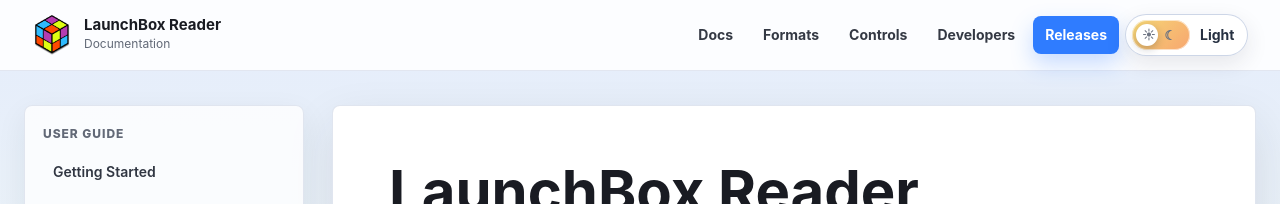
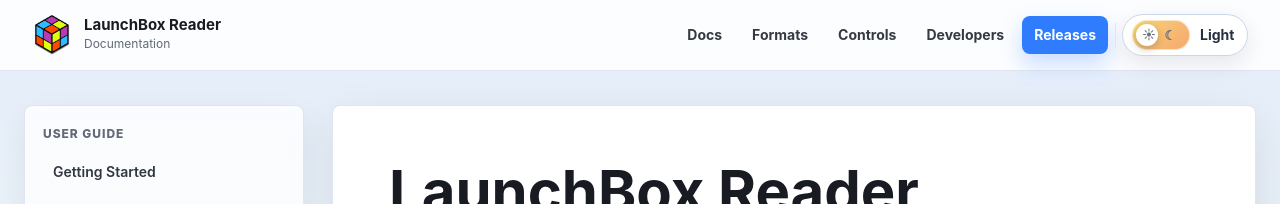
Before and after one commit to unbrokensoftware/launchbox-reader-releases, a Jekyll site: the page built from docs/index.md, in a window 1280 px wide. Shown: the top 204 px of the page. Built offline with Jekyll 4.4.1, drawn with Linux system fonts in a browser that asks for light colours.

Commit message:
Improve header toggle spacing

```diff
--- a/docs/assets/css/style.css
+++ b/docs/assets/css/style.css
@@ -175,6 +175,7 @@ a:hover {
   display: inline-flex;
   align-items: center;
   gap: 10px;
+  margin-left: 8px;
   min-height: 40px;
   padding: 5px 11px 5px 6px;
   color: #263041;
@@ -187,6 +188,16 @@ a:hover {
   box-shadow: 0 8px 22px rgba(36, 44, 62, 0.1);
   cursor: pointer;
   transition: background 160ms ease, border-color 160ms ease, box-shadow 160ms ease, transform 160ms ease;
+}
+
+.theme-toggle::before {
+  content: "";
+  display: block;
+  width: 1px;
+  height: 24px;
+  margin-left: -14px;
+  margin-right: 6px;
+  background: var(--line);
 }
 
 .theme-toggle:hover {
```
